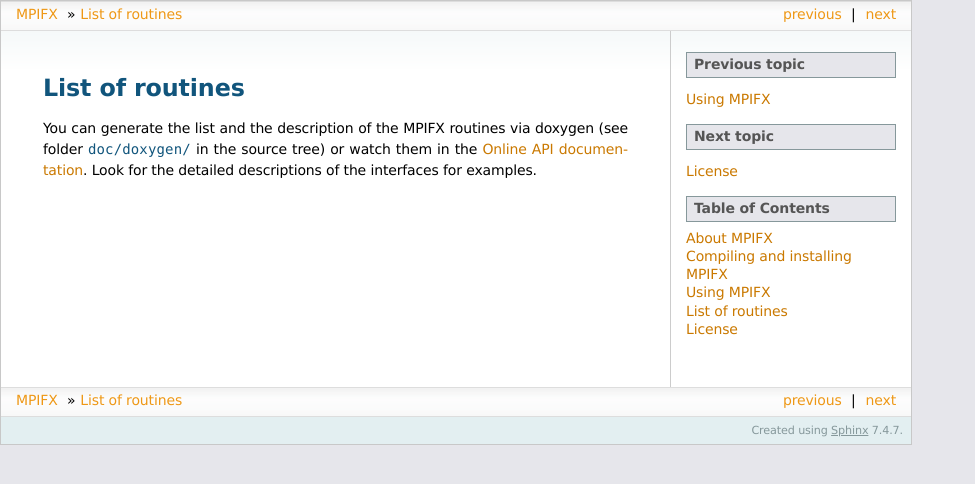
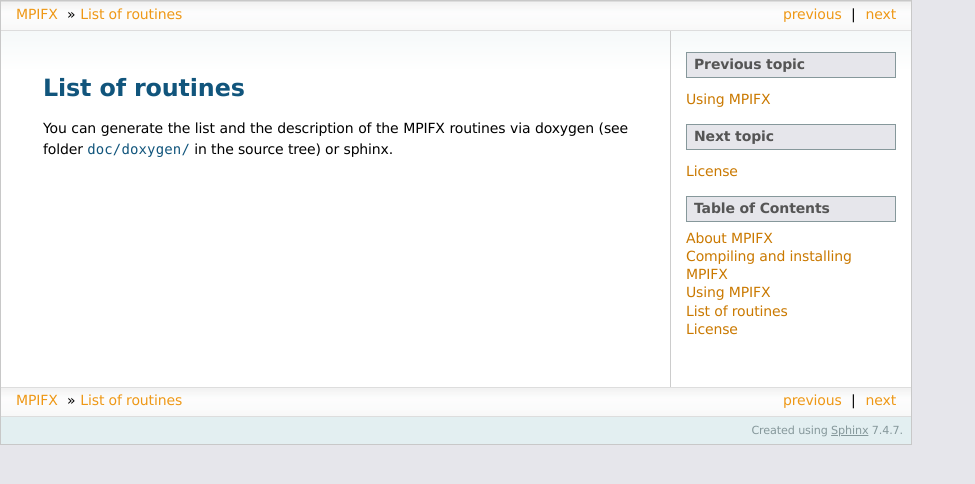
Before and after one commit to dftbplus/mpifx, a Sphinx documentation site: the page built from doc/sphinx/routines.rst, in a window 1280 px wide. Shown: the top 484 px of the page, without its empty margins (0-975 px from the left). Built offline with Sphinx 7.4.7, drawn with Linux system fonts in a browser that asks for light colours.

Commit message:
Changed URLs to github
Also removed reference to online documentation generated from sphinx
documents (should use readthedocs for this).

```diff
--- a/README.rst
+++ b/README.rst
@@ -1,7 +1,7 @@
 MPIFX - Modern Fortran Interface for MPI
 ========================================
 
-The open source library `MPIFX <https://www.bitbucket.org/aradi/mpifx>`_ is
+The open source library `MPIFX <https://github.com/dftbplus/mpifx>`_ is
 an effort to provide modern Fortran (Fortran 2003) wrappers around
 routines of the MPI library to make their use as simple as possible.
 
--- a/doc/sphinx/installing.rst
+++ b/doc/sphinx/installing.rst
@@ -9,14 +9,13 @@
 
 * GNU Make.
 
-There are basically two different ways of invoking the library into your
-project:
+There are basically two different ways of using the library in your project:
 
 * `Precompiling the library`_ and linking it later to your project.
 
 * `Compiling the library during your build process`_.
 
-Both are described below in details.
+Both are described below.
 
 
 Precompiling the library
--- a/doc/sphinx/routines.rst
+++ b/doc/sphinx/routines.rst
@@ -4,7 +4,4 @@
 ================
 
 You can generate the list and the description of the MPIFX routines via doxygen
-(see folder `doc/doxygen/` in the source tree) or watch them in the `Online API
-documentation
-<https://dftbplus.bitbucket.org/opensource/mpifx/api/annotated.html>`_. Look for
-the detailed descriptions of the interfaces for examples.
+(see folder `doc/doxygen/` in the source tree) or sphinx.
--- a/doc/sphinx/using.rst
+++ b/doc/sphinx/using.rst
@@ -1,7 +1,7 @@
 Using MPIFX
 ===========
 
-Before you can use the MPIFX routines, you need basically the following steps.
+Before you can use the MPIFX routines you need the following steps:
 
 #. Use the module `libmpifx_module` in your routines.
 
```
Also changed, not shown: doc/sphinx/about.rst (+4 -4 lines).
